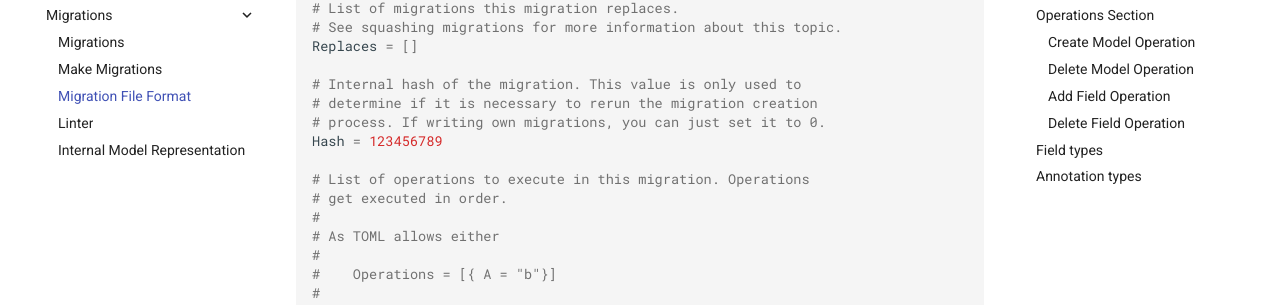
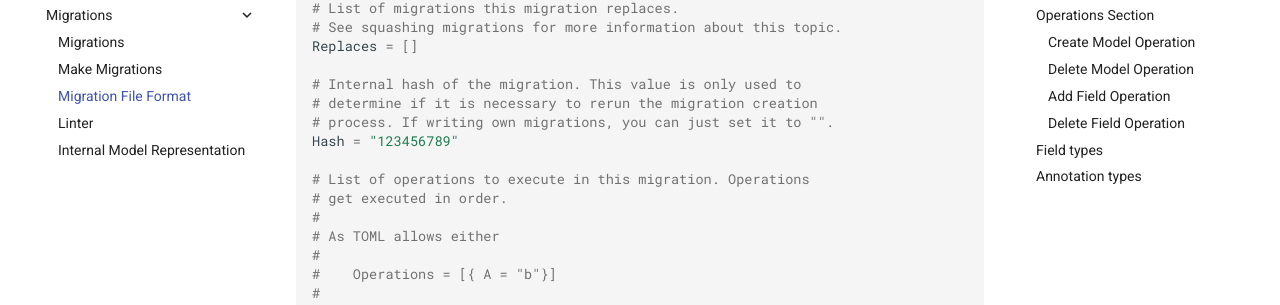
Before and after one commit to rorm-orm/rorm, an MkDocs documentation site: the page built from docs/docs/migrations/migration_files.md, in a window 1280 px wide and 900 px high, scrolled down 1322 px. Shown: the part 147-452 px from the top of the window. Built offline with MkDocs 1.6.1 and Material for MkDocs 9.7.7, drawn with Linux system fonts in a browser that asks for light colours; comment, search, counter and statistics services are not loaded; some of the changed text lies outside the part shown.

```diff
--- a/docs/docs/migrations/migration_files.md
+++ b/docs/docs/migrations/migration_files.md
@@ -16,7 +16,7 @@ Example migration:
 [Migration]
 Dependency = ""
 Initial = true
-Hash = 2179384940715410208
+Hash = "2179384940715410208"
 Replaces = []
 
   [[Migration.Operations]]
@@ -74,8 +74,8 @@ Replaces = []
 
 # Internal hash of the migration. This value is only used to
 # determine if it is necessary to rerun the migration creation
-# process. If writing own migrations, you can just set it to 0.
-Hash = 123456789
+# process. If writing own migrations, you can just set it to "".
+Hash = "123456789"
 
 # List of operations to execute in this migration. Operations
 # get executed in order.
```
Also changed, not shown: 2 other files.
